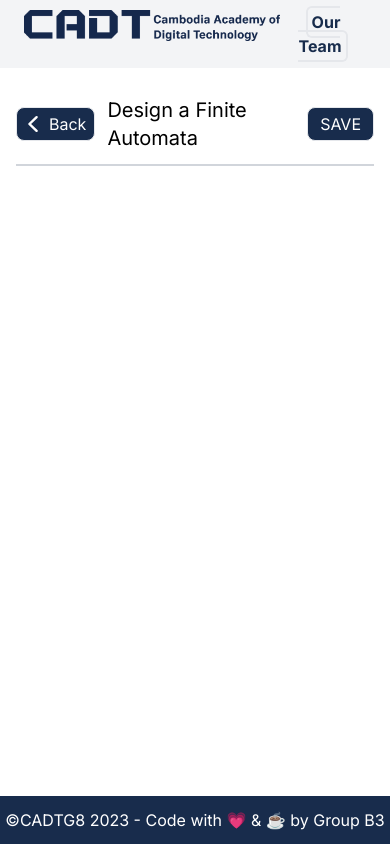
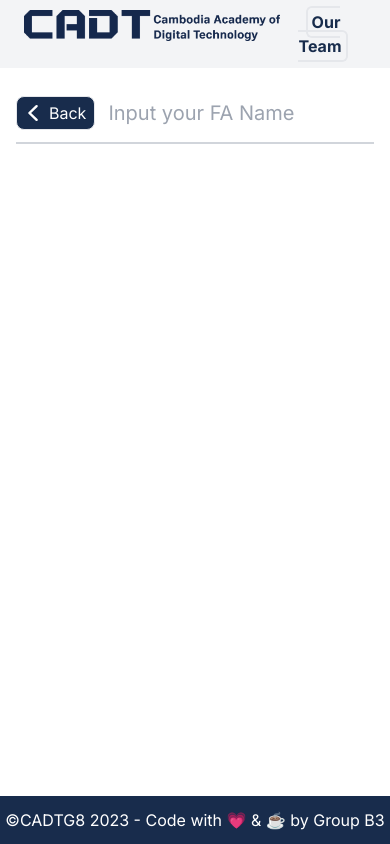
Before and after one commit to tykealy/finite-automata, a Next.js app: page /new in a window 390 px wide. Built offline with nearby package versions, Linux system fonts and the light colour scheme.

Commit message:
added create and read method of firebase

```diff
--- a/firebaseConfig.js
+++ b/firebaseConfig.js
@@ -1,6 +1,5 @@
 // Import the functions you need from the SDKs you need
 import { initializeApp } from "firebase/app";
-// import { doc, getFirestore, setDoc, updateDoc } from "firebase/firestore";
 // TODO: Add SDKs for Firebase products that you want to use
 // https://firebase.google.com/docs/web/setup#available-libraries
 
--- a/src/app/new/page.jsx
+++ b/src/app/new/page.jsx
@@ -3,42 +3,62 @@ import "./../../../firebaseConfig";
 import Link from "next/link";
 import React from "react";
 import { ChevronLeftIcon } from "@heroicons/react/20/solid";
-import { getFirestore, updateDoc, doc } from "firebase/firestore";
+import { getFirestore, collection, addDoc } from "firebase/firestore";
 
-export async function update() {
+export async function createFA(name) {
   const firestore = getFirestore();
-  const testing = doc(firestore, "FA/1");
+  const c = collection(firestore, "automata");
   const doc1 = {
-    title: "NFA",
+    name: name,
   };
-  updateDoc(testing, doc1);
-  alert("Change saved to firebase");
+  try {
+    await addDoc(c, doc1);
+    alert(`New FA is created`);
+  } catch (error) {
+    console.log(error);
+  }
 }
+
 const Page = () => {
+  const [faName, setFaName] = React.useState("");
+
+  const handleFormSubmit = (event) => {
+    event.preventDefault();
+    createFA(faName);
+    setFaName("");
+  };
+
   return (
-    <div>
+    <form onSubmit={handleFormSubmit}>
       <div className="max-w-6xl mx-auto my-7 px-4">
         <div className="flex items-center">
           <Link
             className="inline-flex items-center border rounded-lg bg-[#182c4c] mr-3 hover:bg-[#435f8c]"
             href="/"
+            as="/"
           >
             <ChevronLeftIcon className="h-8 w-8 text-white" />
             <span className="mr-2 text-white">Back</span>
           </Link>
-          <span className="flex-1 text-xl sm:text-2xl">
-            Design a Finite Automata
-          </span>
-          <span
-            onClick={update}
+          <input
+            name="fa-name"
+            type="text"
+            className="flex-1 text-xl sm:text-2xl border border-transparent focus:outline-none focus:ring-0"
+            placeholder="Input your FA Name"
+            onChange={(event) => {
+              setFaName(event.target.value);
+            }}
+          ></input>
+          <button
+            type="submit"
             className="text-white bg-[#182c4c] px-3 py-1 border rounded-lg hover:bg-[#435f8c]"
           >
             SAVE
-          </span>
+          </button>
         </div>
         <div className="border border-gray-300 my-3" />
       </div>
-    </div>
+    </form>
   );
 };
 
--- a/src/app/page.jsx
+++ b/src/app/page.jsx
@@ -1,19 +1,47 @@
 import React from "react";
 import Link from "next/link";
 import "./../../firebaseConfig";
-export default function Page() {
+import {
+  collection,
+  getDocs,
+  getFirestore,
+  limit,
+  query,
+  where,
+} from "firebase/firestore";
+
+export default async function Page() {
+  const firestore = getFirestore();
+  const q = query(collection(firestore, "automata"));
+  const fas = await getDocs(q);
   return (
     <div className="max-w-6xl mx-auto my-7 px-4">
       <div className="flex justify-between">
         <span className="text-xl sm:text-2xl">Finite Automata</span>
-        <span className="px-3 py-1 border rounded-lg hover:bg-[#435f8c] bg-[#182c4c]">
-          <Link className="text-white" href="/new">
-            + ADD
-          </Link>
-        </span>
+        <Link
+          className="px-3 py-1 border rounded-lg hover:bg-[#435f8c] bg-[#182c4c] text-white"
+          href="/new"
+          as="/new"
+        >
+          + ADD
+        </Link>
       </div>
 
       <div className="border border-gray-300 my-3" />
+      <div>
+        {(fas == undefined || fas.docs.length == 0) && (
+          <span>No Finite Automata</span>
+        )}
+        <ul>
+          {fas.docs.map((fa, index) => {
+            return (
+              <li key={index}>
+                <span>{fa.data().name}</span>
+              </li>
+            );
+          })}
+        </ul>
+      </div>
     </div>
   );
 }
```
Also changed, not shown: src/components/Topbar.jsx (+1 -1 lines), 1 other file (tests, documents, lock files or other folders).
